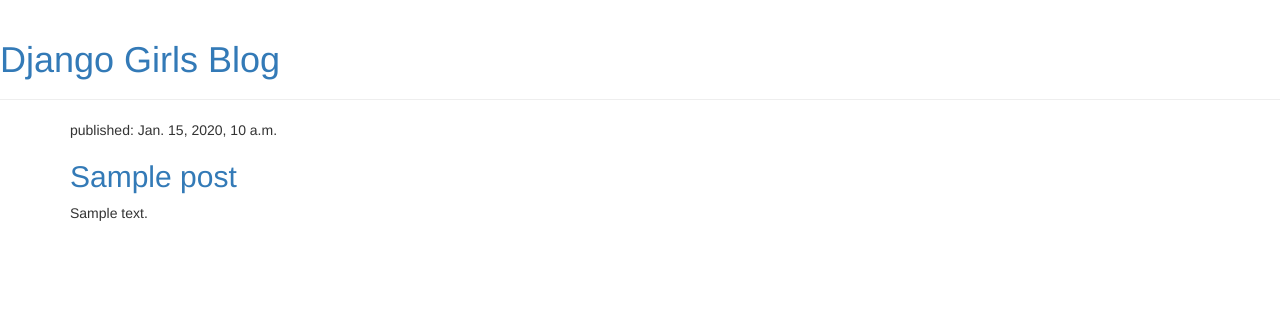
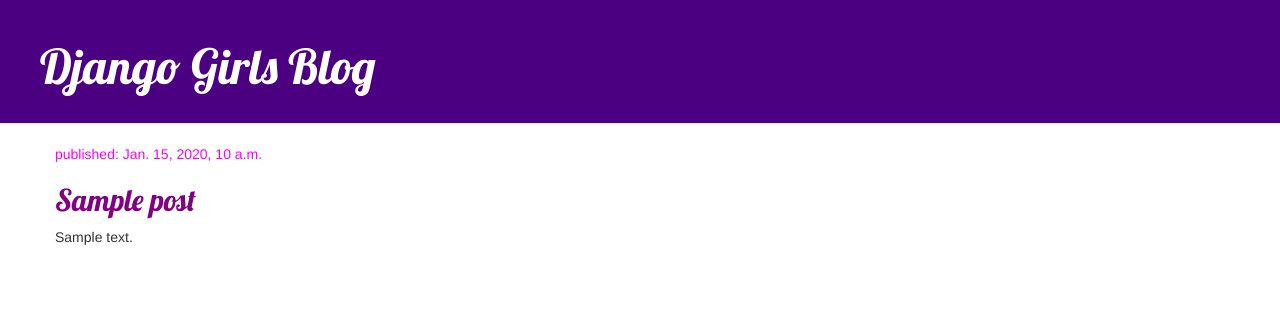
Before and after one commit to drvingamells6/my-first-blog, a Django app: template blog/templates/blog/post_list.html in a window 1280 px wide. Shown: the top 316 px of the page. Run offline with Django 3.2, Linux system fonts and the light colour scheme; the template is opened without the code that fills it: values that come from a table or form of the project are taken from there, others are empty; tables that the repository leaves empty hold one stand-in row (values such as "Sample post"); some libraries are stand-ins or nearby versions.

Commit message:
Added view and template for detailed blog post, and CSS

```diff
--- /dev/null
+++ b/blog/static/css/blog.css
@@ -0,0 +1,46 @@
+.page-header {
+    background-color: #4B0082;
+    margin-top: 0;
+    padding: 20px 20px 20px 40px;
+}
+
+.page-header h1, .page-header h1 a, .page-header h1 a:visited, .page-header h1 a:active {
+    color: #ffffff;
+    font-size: 36pt;
+    text-decoration: none;
+}
+
+.content {
+    margin-left: 40px;
+}
+
+h1, h2, h3, h4 {
+    font-family: 'Lobster', cursive;
+}
+
+.date {
+    color: #FF00FF;
+}
+
+.save {
+    float: right;
+}
+
+.post-form textarea, .post-form input {
+    width: 100%;
+}
+
+.top-menu, .top-menu:hover, .top-menu:visited {
+    color: #ffffff;
+    float: right;
+    font-size: 26pt;
+    margin-right: 20px;
+}
+
+.post {
+    margin-bottom: 70px;
+}
+
+.post h2 a, .post h2 a:visited {
+    color: #800080;
+}
--- /dev/null
+++ b/blog/templates/blog/base.html
@@ -0,0 +1,27 @@
+{% load static %}
+<html>
+    <head>
+        <title>Django Girls blog</title>
+
+        <link rel="stylesheet" href="//maxcdn.bootstrapcdn.com/bootstrap/3.2.0/css/bootstrap.min.css">
+        <link rel="stylesheet" href="//maxcdn.bootstrapcdn.com/bootstrap/3.2.0/css/bootstrap-theme.min.css">
+        <link href="//fonts.googleapis.com/css?family=Lobster&subset=latin,latin-ext" rel="stylesheet" type="text/css">
+        <link rel="stylesheet" href="{% static 'css/blog.css' %}">
+
+    </head>
+    <body>
+
+          <div class="page-header">
+              <h1><a href="/">Django Girls Blog</a></h1>
+          </div>
+          <div class="content container">
+              <div class="row">
+                  <div class="col-md-8">
+                  {% block content %}
+                  {% endblock %}
+                  </div>
+              </div>
+          </div>
+
+    </body>
+</html>
--- a/blog/templates/blog/post_list.html
+++ b/blog/templates/blog/post_list.html
@@ -1,33 +1,13 @@
-{% load static %}
-<html>
-    <head>
-        <title>Django Girls blog</title>
-        <link rel="stylesheet" href="//maxcdn.bootstrapcdn.com/bootstrap/3.2.0/css/bootstrap.min.css">
-        <link rel="stylesheet" href="//maxcdn.bootstrapcdn.com/bootstrap/3.2.0/css/bootstrap-theme.min.css">
-        <link href="//fonts.googleapis.com/css?family=Lobster&subset=latin,latin-ext" rel="stylesheet" type="text/css">
-        <link rel="stylesheet" href="{% static 'css/blog.css' %}">
-    </head>
-    <body>
-        <div class="page-header">
-            <h1><a href="/">Django Girls Blog</a></h1>
-        </div>
+{% extends 'blog/base.html' %}
+{% block content %}
 
-
-  <div class="content container">
-    <div class="row">
-        <div class="col-md-8">
             {% for post in posts %}
                 <div class="post">
                     <div class="date">
                         <p>published: {{ post.published_date }}</p>
                     </div>
-                    <h2><a href="">{{ post.title }}</a></h2>
+                    <h2><a href="{% url 'post_detail' pk=post.pk %}">{{ post.title }}</a></h2>
                     <p>{{ post.text|linebreaksbr }}</p>
                 </div>
             {% endfor %}
-        </div>
-    </div>
-</div>
-
-    </body>
-</html>
+{% endblock %}
--- a/blog/urls.py
+++ b/blog/urls.py
@@ -3,4 +3,5 @@
 
 urlpatterns = [
     path('', views.post_list, name='post_list'),
+    path('post/<int:pk>/', views.post_detail, name='post_detail'),
 ]
--- a/blog/views.py
+++ b/blog/views.py
@@ -1,8 +1,13 @@
 from django.shortcuts import render
 from django.utils import timezone
 from .models import Post
+from django.shortcuts import render, get_object_or_404
 
 # Create your views here.
 def post_list(request):
     posts = Post.objects.filter(published_date__lte=timezone.now()).order_by('published_date')
     return render(request, 'blog/post_list.html', {'posts':posts})
+
+def post_detail(request, pk):
+    post = get_object_or_404(Post, pk=pk)
+    return render(request, 'blog/post_detail.html', {'post': post})
```
Also changed, not shown: blog/templates/blog/post_detail.html (added, +13 -0 lines).
